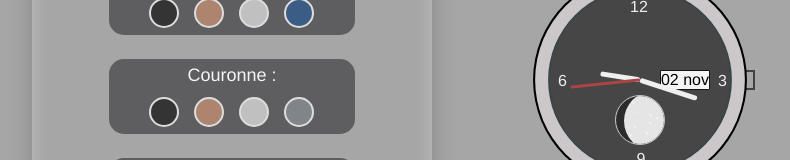
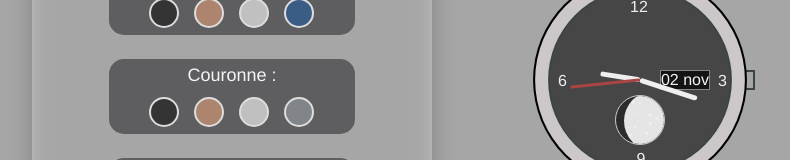
Before and after one commit to YoanMln/Watch-Configurator, a website: page index.html in a window 1280 px wide. Shown: the part 320-480 px from the top of the page, without its empty margins (0-790 px from the left). Drawn offline with nearby package versions, Linux system fonts and the light colour scheme.

Commit message:
Change colors date display

```diff
--- a/sass/components/_date.scss
+++ b/sass/components/_date.scss
@@ -2,7 +2,8 @@
   position: $position-date;
   right: $right-date;
   top: $top-date;
-  border: 1px solid $black-details;
+  border: 1px solid #999999dd;
   border-radius: $radius-date;
-  background-color: $white-details;
+  background-color: $black-details;
+  color: $white-details;
 }
```
Also changed, not shown: assets/css/style.css, 1 other file.
